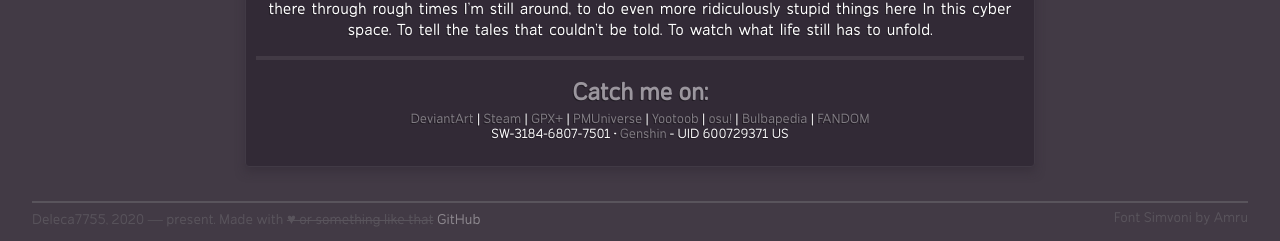
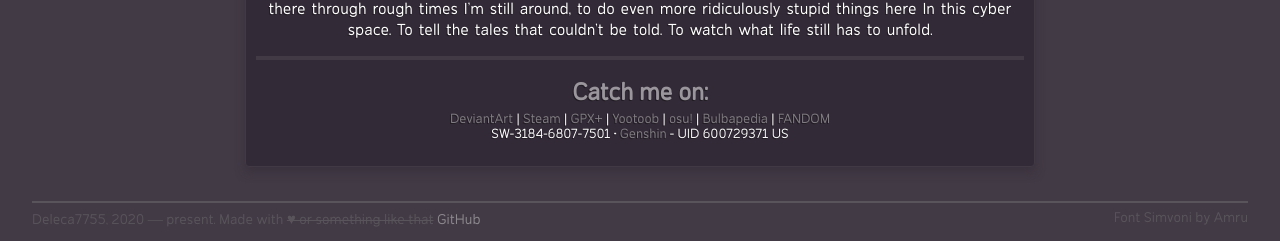
Before and after one commit to Deleca7755/deleca7755.github.io, a Jekyll site: the page built from aboutie/index.html, in a window 1280 px wide. Shown: the part 673-914 px from the top of the page. Built offline with Jekyll 4.4.1, drawn with Linux system fonts in a browser that asks for light colours; Markdown is read by kramdown in place of the engine named in the settings.

Commit message:
Update index.html

```diff
--- a/aboutie/index.html
+++ b/aboutie/index.html
@@ -27,7 +27,7 @@
 <h2>Catch me on:</h2>
 
 <p><small>
-<a href=https://www.deviantart.com/deleca-7755>DeviantArt</a> | <a href=https://steamcommunity.com/id/deleca>Steam</a> | <a href=https://r.gpx.plus/lztL>GPX+</a> | <a href=https://forum.pmuniverse.net/u/deleca>PMUniverse</a> | <a href="https://www.youtube.com/channel/UC4UNlQJthtitBPhNAx47x4w">Yootoob</a> | <a href="https://osu.ppy.sh/users/7987503">osu!</a> | <a href=https://bulbapedia.bulbagarden.net/wiki/User:TrvpQveen>Bulbapedia</a> | <a href=https://community.fandom.com/wiki/User:Deleca7755>FANDOM</a>
+<a href=https://www.deviantart.com/deleca-7755>DeviantArt</a> | <a href=https://steamcommunity.com/id/deleca>Steam</a> | <a href=https://r.gpx.plus/lztL>GPX+</a> | <a href="https://www.youtube.com/channel/UC4UNlQJthtitBPhNAx47x4w">Yootoob</a> | <a href="https://osu.ppy.sh/users/7987503">osu!</a> | <a href=https://bulbapedia.bulbagarden.net/wiki/User:TrvpQveen>Bulbapedia</a> | <a href=https://community.fandom.com/wiki/User:Deleca7755>FANDOM</a>
 <br/>
 SW-3184-6807-7501 • <a href=https://www.hoyolab.com/genshin/accountCenter/gameRecord?id=14332277>Genshin</a> - UID 600729371 US
 </small></p>
```
